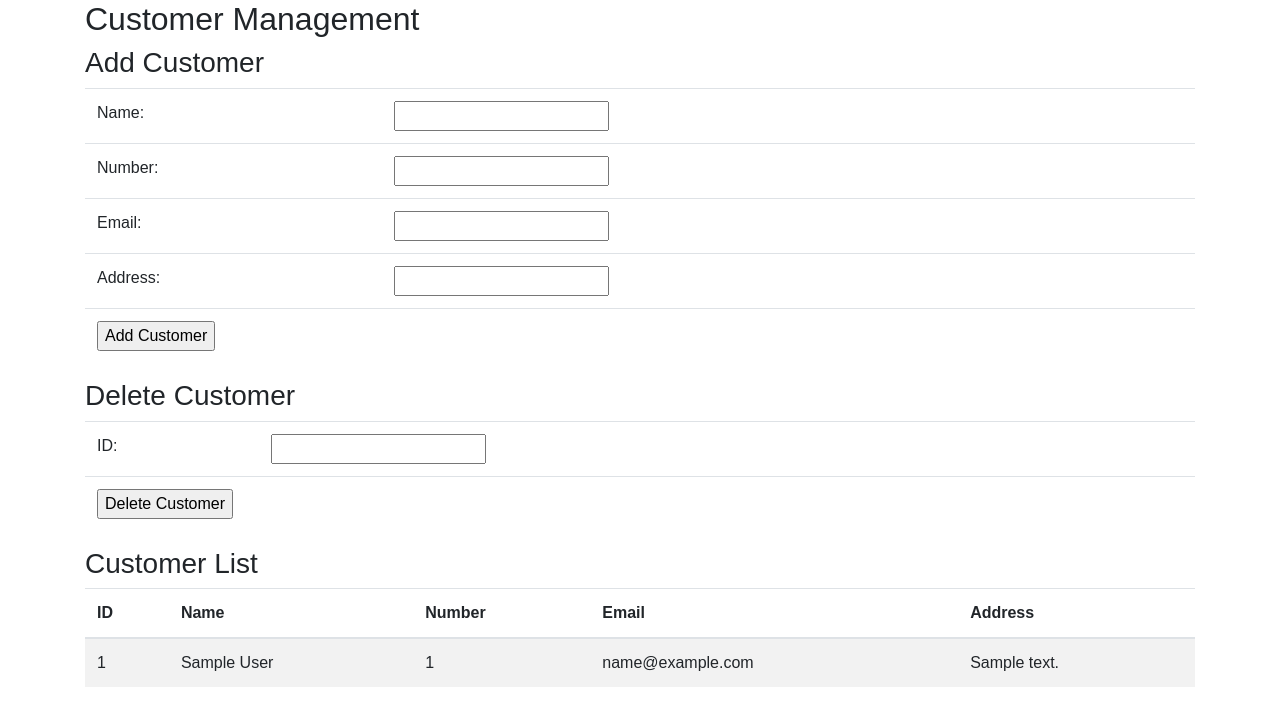
After one commit to Aryxn-Kumar/Restaurant_Management, a Flask app: page /customers in a window 1280 px wide. The commit adds this page. Shown: the top 726 px of the page. Run offline with Flask 3, Linux system fonts and the light colour scheme; tables that the repository leaves empty hold one stand-in row (values such as "Sample post"); some libraries are stand-ins or nearby versions.

Commit message:
can add customer and delete customer

```diff
--- a/app.py
+++ b/app.py
@@ -119,5 +119,38 @@ def update_staff():
 
     return redirect('/staff')
 
+@app.route('/customers', methods=['GET', 'POST'])
+def customers():
+    if request.method == 'POST':
+        if 'add_customer' in request.form:
+            # Handle adding a new customer
+            customer_name = request.form['customer_name']
+            customer_number = request.form['customer_number']
+            customer_email = request.form['customer_email']
+            customer_address = request.form['customer_address']
+
+            cursor = db.connection.cursor()
+            cursor.execute("INSERT INTO customer (customer_name, customer_number, customer_email, customer_address) VALUES (%s, %s, %s, %s)",
+                           (customer_name, customer_number, customer_email, customer_address))
+            db.connection.commit()
+            cursor.close()
+
+        elif 'delete_customer' in request.form:
+            # Handle deleting a customer
+            customer_id = request.form['customer_id']
+
+            cursor = db.connection.cursor()
+            cursor.execute("DELETE FROM customer WHERE customer_id = %s", (customer_id,))
+            db.connection.commit()
+            cursor.close()
+
+    cursor = db.connection.cursor()
+    cursor.execute("SELECT * FROM customer")
+    customer_data = cursor.fetchall()
+    cursor.close()
+
+    return render_template('customers.html', customers=customer_data)
+
+
 if __name__ == "__main__":
     app.run(debug=True)
--- /dev/null
+++ b/templates/customers.html
@@ -0,0 +1,76 @@
+
+{% extends 'base.html' %}
+
+{% block head %}
+    <title>Customer Management</title>
+{% endblock %}
+
+{% block body %}
+    <div class="container">
+        <h2>Customer Management</h2>
+
+        <!-- Add Customer Form -->
+        <form method="POST" action="/customers">
+            <h3>Add Customer</h3>
+            <table class="table">
+                <tr>
+                    <td>Name:</td>
+                    <td><input type="text" name="customer_name" required></td>
+                </tr>
+                <tr>
+                    <td>Number:</td>
+                    <td><input type="number" name="customer_number" required></td>
+                </tr>
+                <tr>
+                    <td>Email:</td>
+                    <td><input type="email" name="customer_email" required></td>
+                </tr>
+                <tr>
+                    <td>Address:</td>
+                    <td><input type="text" name="customer_address" required></td>
+                </tr>
+                <tr>
+                    <td colspan="2"><input type="submit" name="add_customer" value="Add Customer"></td>
+                </tr>
+            </table>
+        </form>
+
+        <!-- Delete Customer Form -->
+        <form method="POST" action="/customers">
+            <h3>Delete Customer</h3>
+            <table class="table">
+                <tr>
+                    <td>ID:</td>
+                    <td><input type="number" name="customer_id" required></td>
+                </tr>
+                <tr>
+                    <td colspan="2"><input type="submit" name="delete_customer" value="Delete Customer"></td>
+                </tr>
+            </table>
+        </form>
+
+        <h3>Customer List</h3>
+        <table class="table table-striped">
+            <thead>
+                <tr>
+                    <th>ID</th>
+                    <th>Name</th>
+                    <th>Number</th>
+                    <th>Email</th>
+                    <th>Address</th>
+                </tr>
+            </thead>
+            <tbody>
+                {% for row in customers %}
+                    <tr>
+                        <td>{{ row[0] }}</td>
+                        <td>{{ row[1] }}</td>
+                        <td>{{ row[2] }}</td>
+                        <td>{{ row[3] }}</td>
+                        <td>{{ row[4] }}</td>
+                    </tr>
+                {% endfor %}
+            </tbody>
+        </table>
+    </div>
+{% endblock %}
--- a/templates/homepage.html
+++ b/templates/homepage.html
@@ -16,8 +16,8 @@
                             </a>
                         </li>
                         <li class="nav-item">
-                            <a class="nav-link" href="/employees">
-                                Employees
+                            <a class="nav-link" href="/customers">
+                                Customer
                             </a>
                         </li>
                         <li class="nav-item">
@@ -49,8 +49,6 @@
                 </div>
             </nav>
             <main class="col-md-9 ms-sm-auto col-lg-10 px-md-4">
-                <!-- Main content of the homepage goes here -->
-                <!-- You can add content specific to your restaurant management page -->
             </main>
         </div>
     </div>
```
